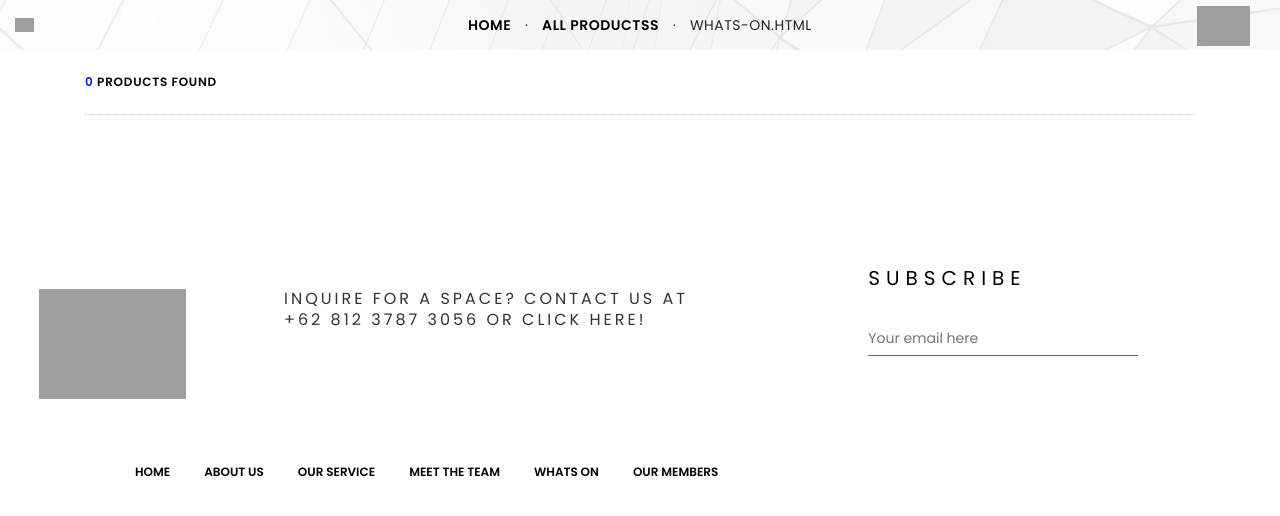
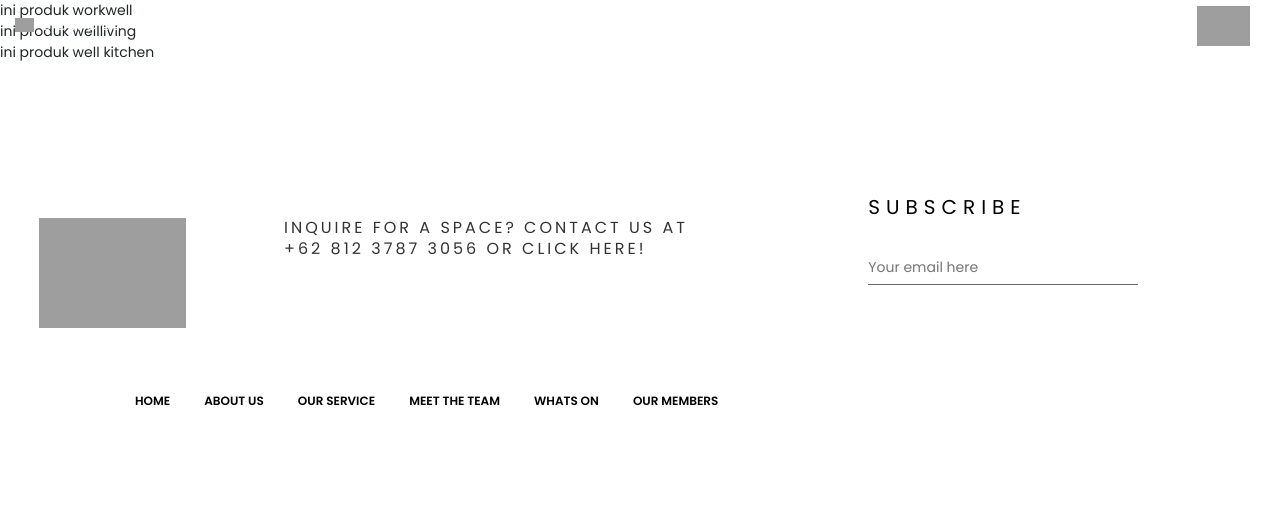
Before and after one commit to kemtol/wellspace, a Jekyll site: the page built from _nav/whats-on.markdown, in a window 1280 px wide. Shown: the top 516 px of the page. Built offline with Jekyll 4.4.1, drawn with Linux system fonts in a browser that asks for light colours; nearby versions of some CDN libraries; library files that are not in the unit come from our copies.

Commit message:
no message

```diff
--- a/_includes/front-services-widget.html
+++ b/_includes/front-services-widget.html
@@ -15,10 +15,9 @@
       <div class="row">
           <div class="col-12">
               <div class="popular-products-slides owl-carousel">
-
                     {% assign items = site.product limit:4 | sort:"date" | reverse %}
                     {% for item in items %}
-                          {% if item.categories contains "apparel" or item.categories contains "equipment" %}
+                          {% if item.categories contains "parent" %}
                           <!-- Single Product -->
                           <div class="single-product-wrapper d-flex flex-row">
                             <!-- Product Image -->
@@ -39,7 +38,6 @@
                           </div>
                           {% endif %}
                     {% endfor %}
-
               </div>
           </div>
       </div>
--- a/_layouts/products.html
+++ b/_layouts/products.html
@@ -3,57 +3,30 @@ layout: default
 ---
 
 {% assign current_cat = page.permalink | split: "/" | last %}
-{% if current_cat != "product" %}
+{% if current_cat != "service" %}
     {% assign products = site.product | where: "categories", current_cat | sort:"date" | reverse %}
 {% else %}
     {% assign products = site.product | sort:"date" | reverse %}
 {% endif %}
-<!-- ##### Breadcumb Area Start ##### -->
-<div class="breadcumb_area bg-img" style="background-image: url({{site.baseurl}}/img/bg-img/breadcumb.jpg);">
-    <div class="container h-100">
-        <div class="row h-100 align-items-center">
-            <div class="col-12">
-                <div class="page-title text-center">
-                    <a href="{{site.url}}">HOME</a> <span>&middot;</span> <a href="{{site.baseurl}}/product/">ALL PRODUCTSs</a> <span>&middot;</span> <span>{{ current_cat }}</span>
-                </div>
-            </div>
-        </div>
-    </div>
-</div>
-<!-- ##### Breadcumb Area End ##### -->
+
+<section>
+    ini produk workwell
+</section>
+
+<section>
+    ini produk wellliving
+</section>
+
+<section>
+    ini produk well kitchen
+</section>
 
 <!-- ##### Shop Grid Area Start ##### -->
-<section class="shop_grid_area section-padding-80" style="padding-top:0px;">
-    <div class="container">
+<section class="section-padding-80" style="padding-top:0px;">
+    <div class="container-fluid">
         <div class="row">
-
             <div class="col-12 col-md-12 col-lg-12">
                 <!-- content -->
-                <div class="shop_grid_product_area">
-                        <div class="row">
-                            <div class="col-12">
-                                <div class="product-topbar d-flex align-items-center justify-content-between">
-                                    <!-- Total Products -->
-                                    <div class="total-products">
-                                        <p><span>{{ products | size }}</span> products found</p>
-                                    </div>
-                                    <!-- Sorting -->
-                                    <div class="product-sorting d-none">
-                                        <p>Sort by:</p>
-                                        <form action="#" method="get">
-                                            <select name="select" id="sortByselect">
-                                                <option value="value">Highest Rated</option>
-                                                <option value="value">Newest</option>
-                                                <option value="value">Price: $$ - $</option>
-                                                <option value="value">Price: $ - $$</option>
-                                            </select>
-                                            <input type="submit" class="d-none" value="">
-                                        </form>
-                                    </div>
-                                </div>
-                            </div>
-                        </div>
-
                 <div class="row">
                     {% for item in products %}
                     <!-- Single Product -->
@@ -82,8 +55,6 @@ layout: default
 
                    {% endfor %}
                 </div>
-                  </div>
-
                 <!-- // eo content -->
 
                 <!-- Pagination -->
```
Lines whose indentation alone changed are shown as unchanged.
